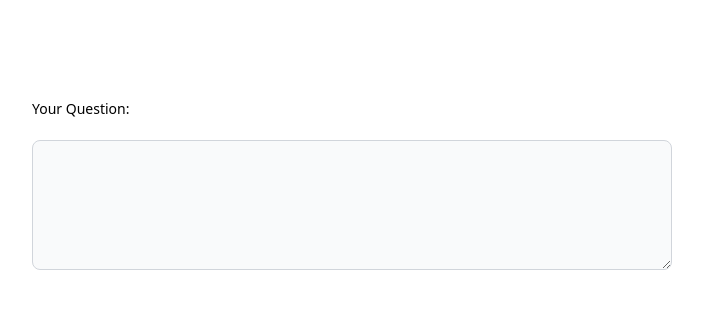
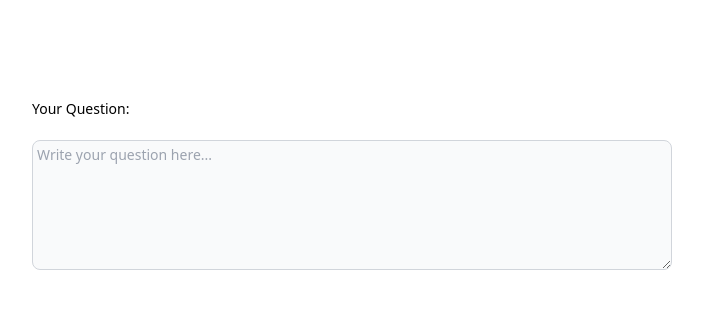
Before and after one commit to liam1703/revise-it, a Vue app in the folder frontend/: page / in a window 1280 px wide. Shown: the top 320 px of the page, without its empty margins (288-991 px from the left). Built offline with nearby package versions, Linux system fonts and the light colour scheme.

Commit message:
Data bind on question

```diff
--- a/frontend/src/views/CreateFlashcard.vue
+++ b/frontend/src/views/CreateFlashcard.vue
@@ -2,26 +2,30 @@
 <div class="mx-auto w-1/2 mt-24">
   <label for="question" class="text-sm font-medium">Your Question:</label>
   <textarea id="question" rows="6" class="mt-5 p-1 w-full text-sm  bg-gray-50 rounded-lg border border-gray-300 focus:ring-blue-500 focus:border-blue-500"
-  placeholder="Write your question here...">
+  placeholder="Write your question here..."
+  v-model="question"
+  >
   </textarea>
 </div>
 <div class="mx-auto w-1/2 mt-16">
   <label for="answer" class="text-sm font-medium">Your Answer:</label>
   <textarea id="answer" rows="6" class="mt-5 p-1 w-full text-sm  bg-gray-50 rounded-lg border border-gray-300 focus:ring-blue-500 focus:border-blue-500"
-  placeholder="Write your answer here...">
+  placeholder="Write your answer here..."
+  >
   </textarea>
 </div>
 <div class="mt-12 w-1/2 mx-auto">
-  <button class="border border-solid p-3 rounded bg-red-300">Create card</button>
+  <button class="border border-solid p-3 rounded bg-red-300" @click="showQuestion">Create card</button>
 </div>
-
-
-
-
 </template>
 
-<script>
-export default {
+<script setup>
+import { ref } from 'vue';
 
+const question = ref('');
+const answer = ref('');
+
+function showQuestion() {
+  console.log(question.value);
 }
 </script>
```
